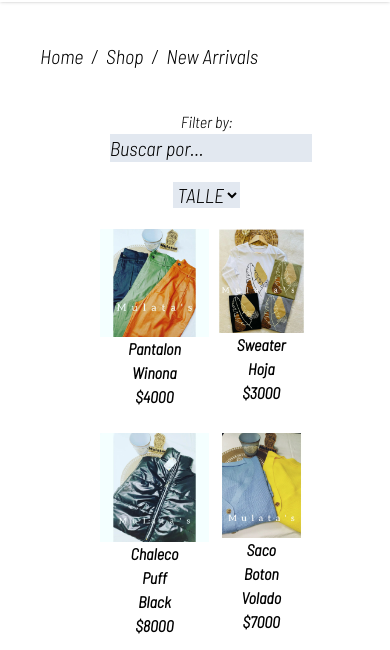
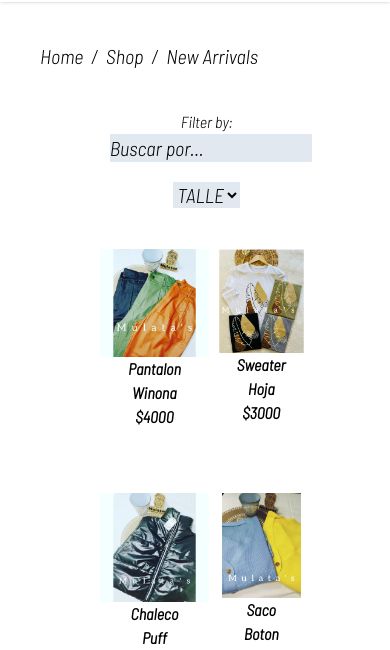
Before and after one commit to marcedavid/mulatas, a plain HTML site: page index.html in a window 390 px wide. Shown: the part 151-801 px from the top of the page. Drawn offline with nearby package versions, Linux system fonts and the light colour scheme; a web font is replaced by a local one.

Commit message:
fixed some style bugs in mobile devices

```diff
--- a/index.html
+++ b/index.html
@@ -102,7 +102,7 @@
                 </div>
                 <div class="flex justify-around px-20">
                     <div id="listProd" class="cont-prod font-bold">
-                        <div>
+                        <div class="py-5">
                             <div class="geeks">
                                 <img class="w-56" src="./assets/forprod9.jpg" alt="">
                                 <button class="btn-buy addCart" data-id="1">Comprar</button>
@@ -110,7 +110,7 @@
                             <p class="px-7">Pantalon Winona</p>
                             <span class="price">$4000</span>
                         </div>
-                        <div>
+                        <div class="py-5">
                             <div class="geeks">
                                 <img class="w-56" src="./assets/forprod2.jpg" alt="">
                                 <button class="btn-buy addCart" data-id="2">Comprar</button>
@@ -118,7 +118,7 @@
                             <p class="px-7">Sweater Hoja</p>
                             <span class="price">$3000</span>
                         </div>
-                        <div>
+                        <div class="py-5">
                             <div class="geeks">
                                 <img class="w-56" src="./assets/forprod11.jpg" alt="">
                                 <button class="btn-buy addCart" data-id="3">Comprar</button>
@@ -126,7 +126,7 @@
                             <p class="px-7">Chaleco Puff Black</p>
                             <span class="price">$8000</span>
                         </div>
-                        <div>
+                        <div class="py-5">
                             <div class="geeks">
                                 <img class="w-56" src="./assets/forprod10.jpg" alt="">
                                 <button class="btn-buy addCart" data-id="4">Comprar</button>
```
